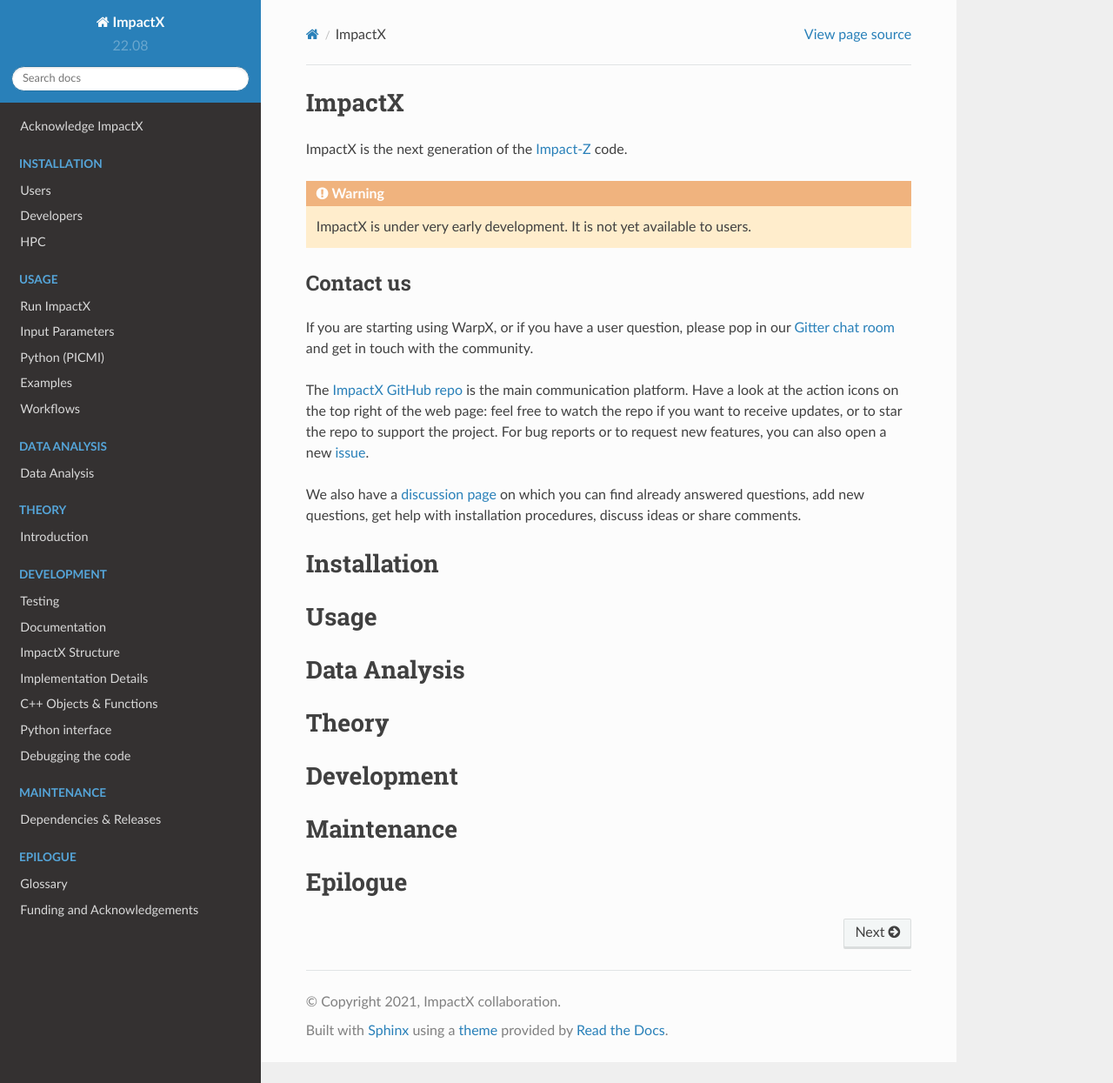
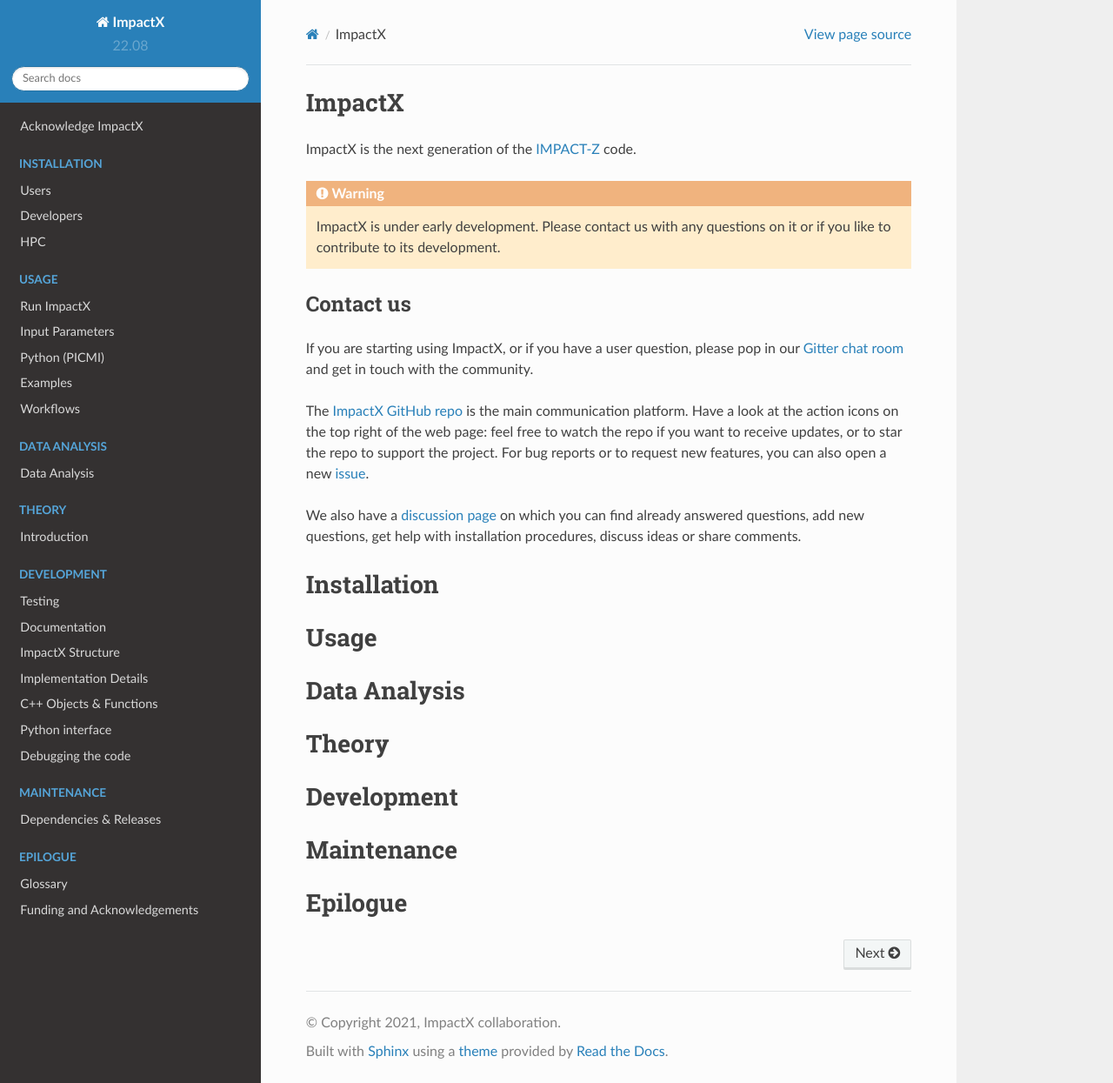
Before and after one commit to ECP-WarpX/impactx, a Sphinx documentation site: the page built from docs/source/index.rst, in a window 1280 px wide and 1245 px high. Shown: the whole window at 87% size. Built offline with Sphinx 7.4.7 and the Read the Docs theme 2.0.0, drawn with Linux system fonts in a browser that asks for light colours; pages that are not in the unit, such as notebooks, are missing from menus.

Commit message:
Doc: Development Status Alpha (#194)
Update the development status from Pre-Alpha to Alpha.
We will switch to Beta once space-charge is implemented.

```diff
--- a/docs/source/index.rst
+++ b/docs/source/index.rst
@@ -3,12 +3,12 @@
 ImpactX
 -------
 
-ImpactX is the next generation of the `Impact-Z <https://github.com/impact-lbl/IMPACT-Z>`__ code.
+ImpactX is the next generation of the `IMPACT-Z <https://github.com/impact-lbl/IMPACT-Z>`__ code.
 
 .. warning::
 
-   ImpactX is under very early development.
-   It is not yet available to users.
+   ImpactX is under early development.
+   Please contact us with any questions on it or if you like to contribute to its development.
 
 
 .. _contact:
@@ -16,7 +16,7 @@
 Contact us
 ^^^^^^^^^^
 
-If you are starting using WarpX, or if you have a user question, please pop in our `Gitter chat room <https://gitter.im/ECP-WarpX/community>`__ and get in touch with the community.
+If you are starting using ImpactX, or if you have a user question, please pop in our `Gitter chat room <https://gitter.im/ECP-WarpX/community>`__ and get in touch with the community.
 
 The `ImpactX GitHub repo <https://github.com/ECP-WarpX/impactx>`__ is the main communication platform.
 Have a look at the action icons on the top right of the web page: feel free to watch the repo if you want to receive updates, or to star the repo to support the project.
--- a/setup.py
+++ b/setup.py
@@ -263,7 +263,7 @@
     # cmdclass={'test': PyTest},
     # platforms='any',
     classifiers=[
-        'Development Status :: 2 - Pre-Alpha',
+        'Development Status :: 3 - Alpha',
         'Natural Language :: English',
         'Environment :: Console',
         'Environment :: GPU',
```
Also changed, not shown: README.md (+1 -1 lines).
